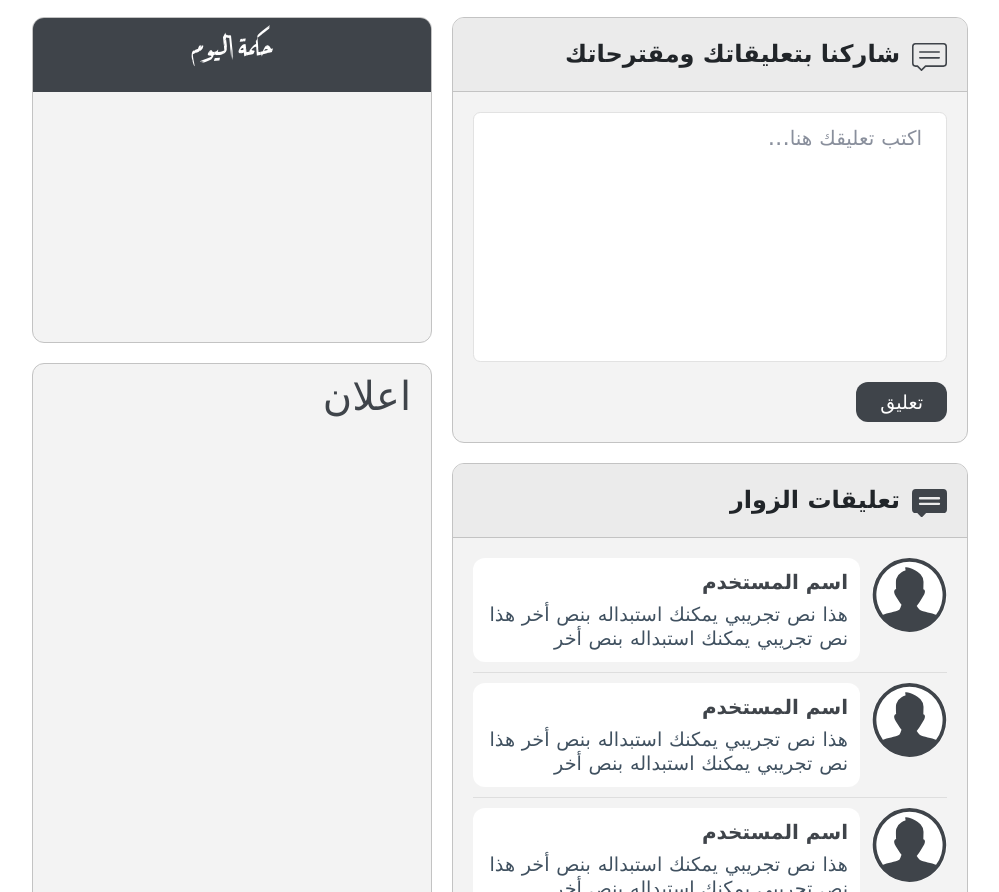
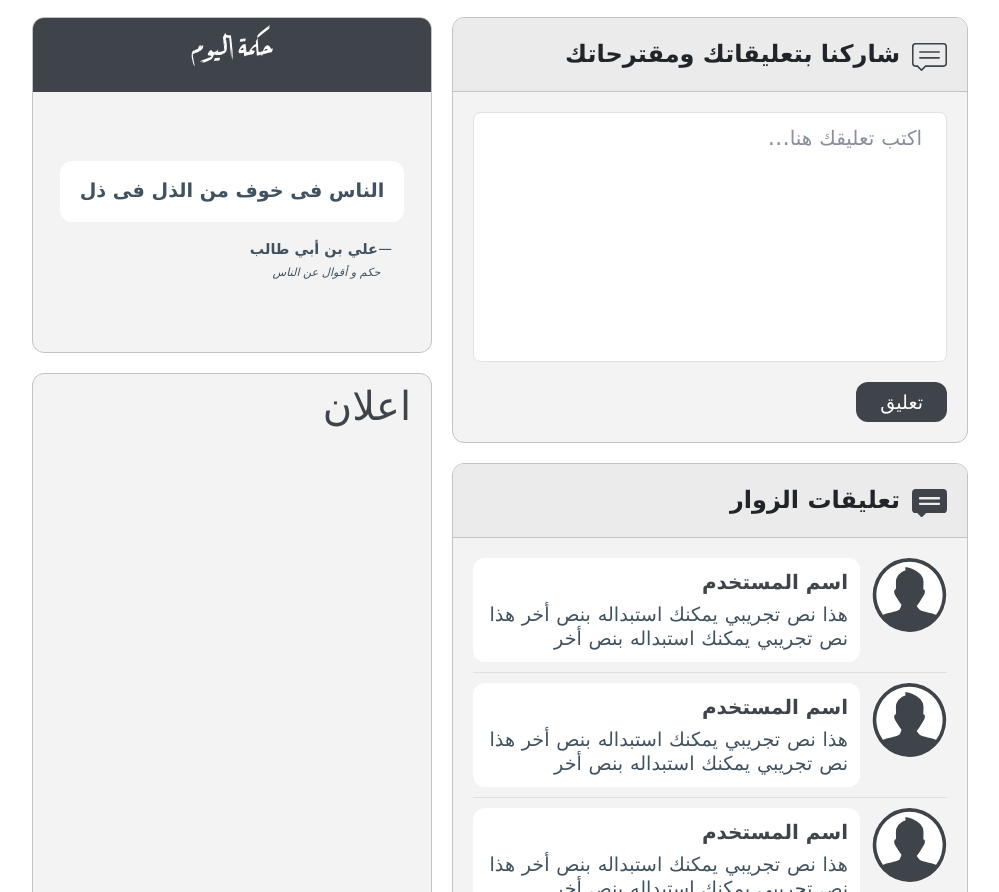
Before and after one commit to amrelmeslimany-portfolio/qafia, a plain HTML site: page views/index.html in a window 1280 px wide. Shown: the part 1534-2426 px from the top of the page, without its empty margins (140-1139 px from the left). Drawn offline with Linux system fonts and the light colour scheme.

Commit message:
Handle Wisetoday

```diff
--- a/views/index.html
+++ b/views/index.html
@@ -244,8 +244,16 @@
               <article class="wisedeom-header text-center text-white p-5 bg-primary ">
                 <h3 class="mb-0 ff-tharwat">حكمة اليوم</h3>
               </article>
-              <div class="wisedom-content p-5">
-
+              <div class="wisedom-content d-flex flex-column justify-content-center align-items-center p-5">
+                <figure class="mb-0">
+                  <blockquote class="bg-white px-5 py-4 rounded-12px">
+                    <p class="display-omd fw-bold mb-0 text-center">الناس فى خوف من الذل فى ذل</p>
+                  </blockquote>
+                  <figcaption class="display-md ms-3">—<b>علي بن أبي طالب</b> <br> <cite class="display-sm ms-3">حكم و
+                      أقوال
+                      عن
+                      الناس</cite></figcaption>
+                </figure>
               </div>
             </div>
 
```
Also changed, not shown: css/style.css.
